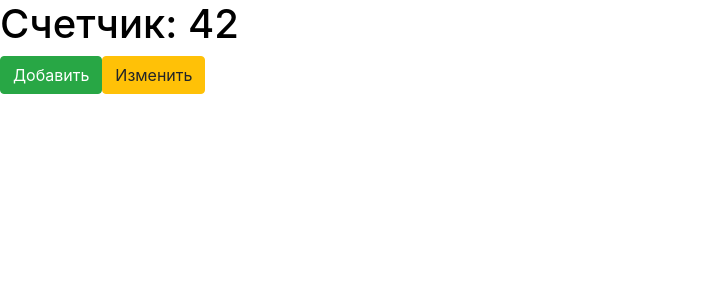
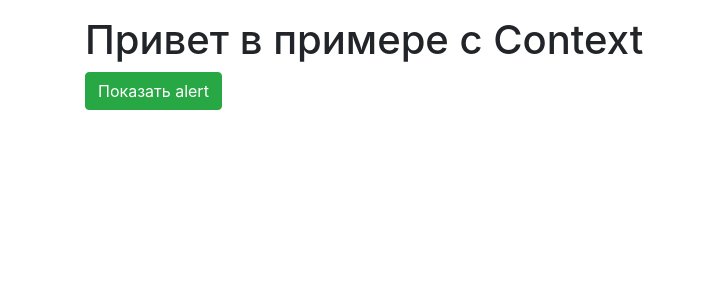
Before and after one commit to tataqt/react-hooks-full, a React (Create React App) app: page / in a window 1280 px wide. Shown: the top 300 px of the page, without its empty margins (0-706 px from the left). Built offline with nearby package versions, Linux system fonts and the light colour scheme.

Commit message:
useContext

```diff
--- a/src/App.jsx
+++ b/src/App.jsx
@@ -1,19 +1,16 @@
-import React, { useState } from 'react';
+import React from 'react';
+import Main from './Main';
+import Alert from './alert/Alert';
+import { AlertProvider } from './alert/AlertContext';
 
 function App() {
-  const [number, setNumber] = useState(42);
-  const [colored, setColored] = useState(false);
-
-  const styles = {
-    color: colored ? 'darkred' : 'black'
-  }
-
   return (
-    <div>
-      <h1 style={styles}>Счетчик: {number}</h1>
-      <button onClick={() => setNumber(prev => prev + 1)} className='btn btn-success'>Добавить</button>
-      <button onClick={() => setColored(prev => !prev)} className='btn btn-warning'>Изменить</button>
-    </div>
+    <AlertProvider >
+      <div className={'container pt-3'}>
+        <Alert />
+        <Main toggle={() => { }} />
+      </div>
+    </AlertProvider>
   );
 }
 
--- /dev/null
+++ b/src/Main.jsx
@@ -0,0 +1,12 @@
+import React from 'react';
+import { useAlert } from './alert/AlertContext';
+
+export default function Main() {
+    const {toggle} = useAlert();
+    return (
+        <>
+            <h1>Привет в примере с Context</h1>
+            <button onClick={toggle} className="btn btn-success">Показать alert</button>
+        </>
+    )
+}
--- /dev/null
+++ b/src/alert/Alert.jsx
@@ -0,0 +1,16 @@
+import React, { useContext } from 'react';
+import { useAlert } from './AlertContext';
+
+function Alert() {
+    const alert = useAlert();
+
+    if (!alert.visible) return null;
+
+    return (
+        <div className={'alert alert-danger'} onClick={alert.toggle}>
+            Это очень важное сообщение
+        </div>
+    );
+}
+
+export default Alert;
--- /dev/null
+++ b/src/alert/AlertContext.jsx
@@ -0,0 +1,22 @@
+import React, { useState, useContext } from 'react';
+
+const AlertContext = React.createContext();
+
+export const useAlert = () => {
+    return useContext(AlertContext);
+}
+
+export const AlertProvider = ({ children }) => {
+    const [alert, setAlert] = useState(false);
+
+    const toggle = () => setAlert(prev => !prev);
+
+    return (
+        <AlertContext.Provider value={{
+            visible: alert,
+            toggle
+        }}>
+            {children}
+        </AlertContext.Provider>
+    )
+};
```
